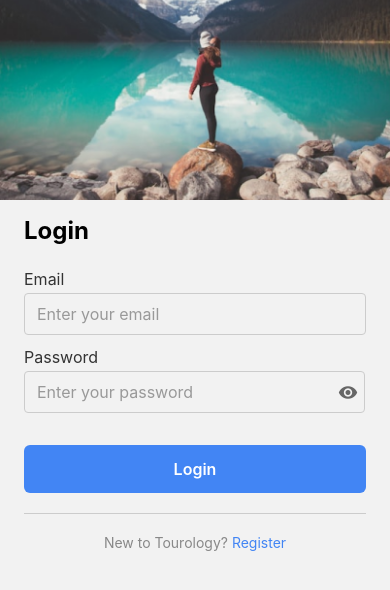
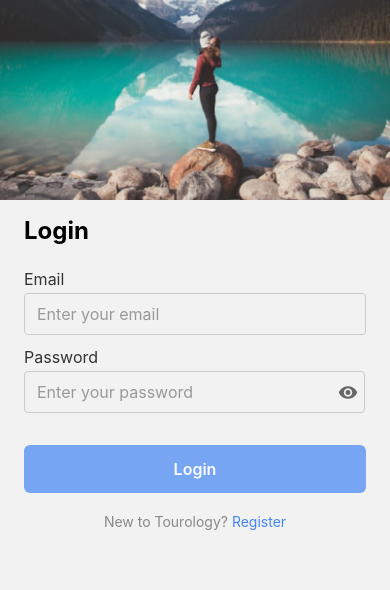
Before and after one commit to nargespms/Tourology, a React Native app in the folder Client/: screen /Login in a window 390 px wide. Shown: the top 590 px of the page. Built offline with nearby package versions, Linux system fonts and the light colour scheme; what react-native would draw is missing.

Commit message:
login completed with validation and logic

```diff
--- a/Client/app/screens/Login.tsx
+++ b/Client/app/screens/Login.tsx
@@ -24,20 +24,53 @@ const LoginScreen: React.FC = () => {
   const [email, setEmail] = useState("");
   const [password, setPassword] = useState("");
   const [isPasswordVisible, setPasswordVisible] = useState(false);
+  const [loading, setLoading] = useState(false);
+  const { updateData } = useLoggedUser();
 
-  const [loading, setLoading] = useState(false);
-
-  const { updateData } = useLoggedUser();
+  // Validation state
+  const [emailError, setEmailError] = useState("");
+  const [passwordError, setPasswordError] = useState("");
+  const [loginError, setLoginError] = useState(false);
 
   const togglePasswordVisibility = () => {
     setPasswordVisible(!isPasswordVisible);
   };
 
+  /**
+   * Basic validation: checks for empty fields.
+   */
+  const validateInputs = () => {
+    let valid = true;
+
+    if (!email.trim()) {
+      setEmailError("Email is required");
+      valid = false;
+    } else {
+      setEmailError("");
+    }
+
+    if (!password.trim()) {
+      setPasswordError("Password is required");
+      valid = false;
+    } else {
+      setPasswordError("");
+    }
+
+    return valid;
+  };
+
   const handleLogin = async () => {
+    Keyboard.dismiss();
+    setLoginError(false);
+
+    if (!validateInputs()) {
+      return;
+    }
+
     setLoading(true);
-    Keyboard.dismiss();
     try {
       const response = await loginHandler({ email, password });
+
       Toast.show({
         type: "success",
         text1: "Login Successful",
@@ -59,6 +92,7 @@ const LoginScreen: React.FC = () => {
         navigation.navigate("TourGuideHome" as never);
       }
     } catch (err) {
+      setLoginError(true);
       Toast.show({
         type: "error",
         text1: "Login Failed",
@@ -89,24 +123,42 @@ const LoginScreen: React.FC = () => {
 
             <Text style={styles.label}>Email</Text>
             <TextInput
-              style={styles.input}
+              style={[
+                styles.input,
+                (emailError || loginError) && styles.inputError,
+              ]}
               placeholder="Enter your email"
               placeholderTextColor="#999"
               autoCapitalize="none"
               keyboardType="email-address"
               value={email}
-              onChangeText={setEmail}
+              onChangeText={(text) => {
+                setEmail(text);
+                setEmailError("");
+                setLoginError(false);
+              }}
             />
+            {emailError ? (
+              <Text style={styles.errorText}>{emailError}</Text>
+            ) : null}
 
             <Text style={styles.label}>Password</Text>
             <View style={styles.passwordContainer}>
               <TextInput
-                style={[styles.input, styles.passwordInput]}
+                style={[
+                  styles.input,
+                  styles.passwordInput,
+                  (passwordError || loginError) && styles.inputError,
+                ]}
                 placeholder="Enter your password"
                 placeholderTextColor="#999"
                 secureTextEntry={!isPasswordVisible}
                 value={password}
-                onChangeText={setPassword}
+                onChangeText={(text) => {
+                  setPassword(text);
+                  setPasswordError("");
+                  setLoginError(false);
+                }}
               />
 
               <TouchableOpacity
@@ -120,25 +172,24 @@ const LoginScreen: React.FC = () => {
                 />
               </TouchableOpacity>
             </View>
-
-            {/* <TouchableOpacity
-              style={styles.forgotPasswordContainer}
-              onPress={() => console.log("Forgot password tapped")}
-            >
-              <Text style={styles.forgotPasswordText}>Forgot password?</Text>
-            </TouchableOpacity> */}
+            {passwordError ? (
+              <Text style={styles.errorText}>{passwordError}</Text>
+            ) : null}
 
             <TouchableOpacity
-              style={[styles.continueButton, loading && { opacity: 0.7 }]}
+              style={[
+                styles.continueButton,
+                (loading || !email.trim() || !password.trim()) && {
+                  opacity: 0.7,
+                },
+              ]}
               onPress={handleLogin}
-              disabled={loading}
+              disabled={loading || !email.trim() || !password.trim()}
             >
               <Text style={styles.continueButtonText}>
                 {loading ? "Logging in..." : "Login"}
               </Text>
             </TouchableOpacity>
-
-            <View style={styles.divider} />
 
             <View style={styles.footerContainer}>
               <Text style={styles.footerText}>New to Tourology? </Text>
@@ -190,6 +241,9 @@ const styles = StyleSheet.create({
     fontSize: 16,
     color: "#333",
   },
+  inputError: {
+    borderColor: "red",
+  },
   passwordContainer: {
     flexDirection: "row",
     alignItems: "center",
@@ -203,14 +257,6 @@ const styles = StyleSheet.create({
     marginLeft: -35,
     padding: 8,
   },
-  forgotPasswordContainer: {
-    alignSelf: "flex-end",
-  },
-  forgotPasswordText: {
-    color: "#4285F4",
-    fontSize: 14,
-    marginBottom: 20,
-  },
   continueButton: {
     backgroundColor: "#4285F4",
     paddingVertical: 14,
@@ -223,11 +269,6 @@ const styles = StyleSheet.create({
     color: "#fff",
     fontSize: 16,
     fontWeight: "600",
-  },
-  divider: {
-    height: 1,
-    backgroundColor: "#ccc",
-    marginBottom: 20,
   },
   footerContainer: {
     flexDirection: "row",
@@ -243,8 +284,7 @@ const styles = StyleSheet.create({
   },
   errorText: {
     color: "red",
-    textAlign: "center",
-    marginTop: 10,
     fontSize: 14,
+    marginBottom: 10,
   },
 });
```
